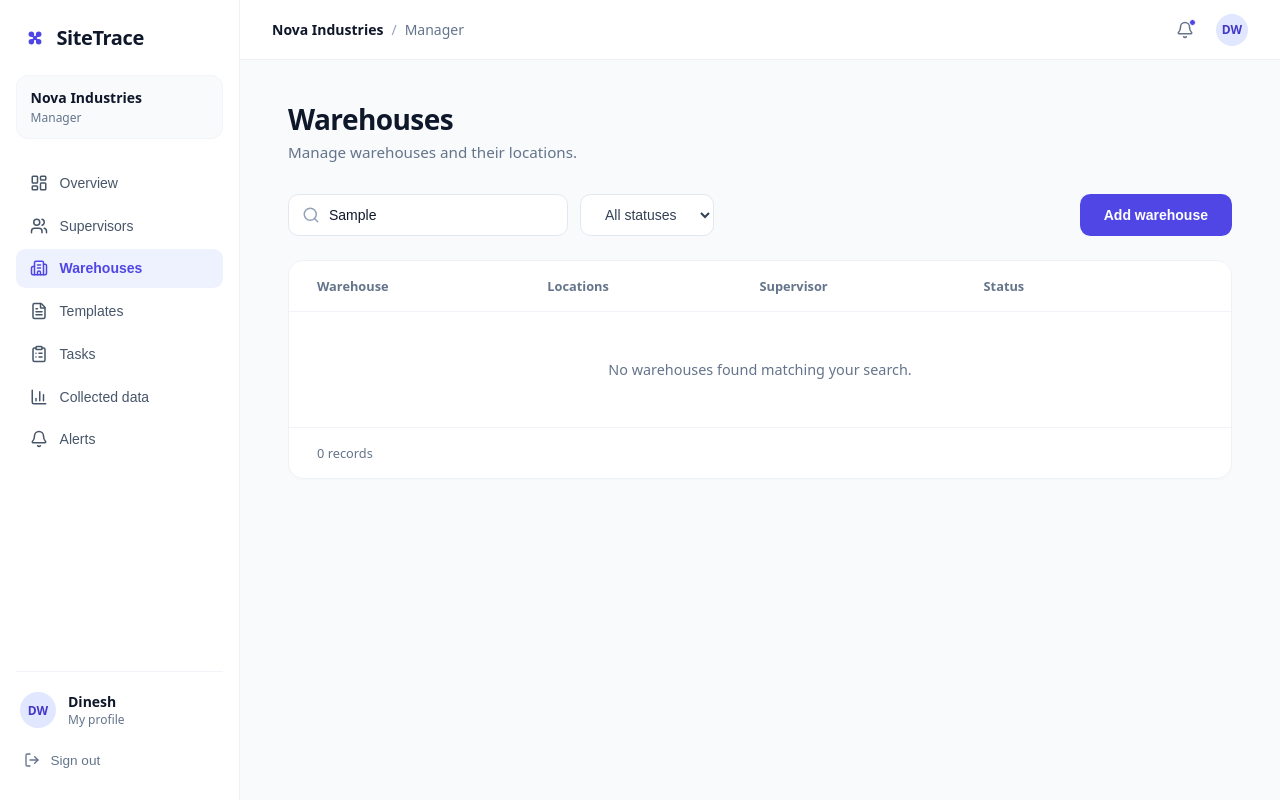
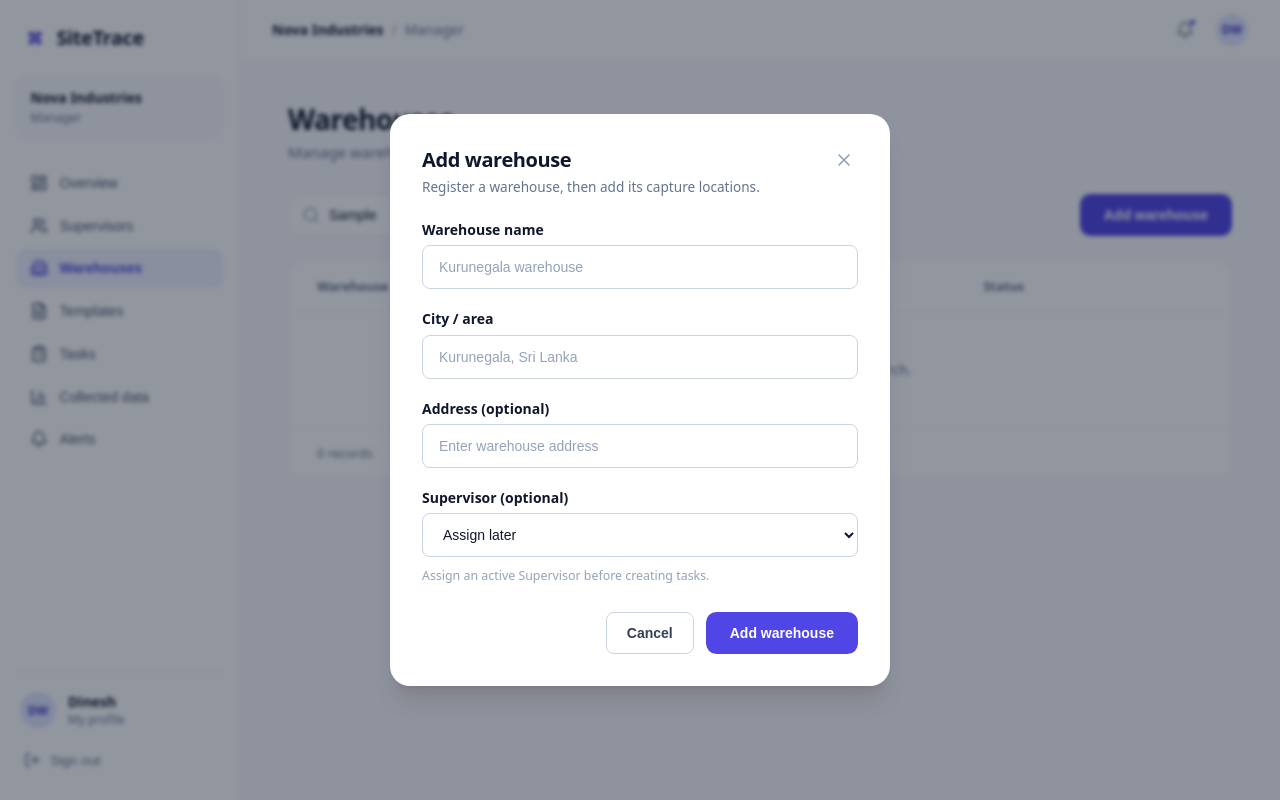
Before and after one commit to BitSync-Level-II-Project/saas-platform-web, a React (Vite) app: page / in a window 1280 px wide. Both pictures are taken after typing "Sample" into the empty fields and a click on the button "Add warehouse". Built offline with nearby package versions, Linux system fonts and the light colour scheme.

Commit message:
feat(wearehouse): implemented add warehouse registration form

```diff
--- a/src/App.tsx
+++ b/src/App.tsx
@@ -3,11 +3,12 @@ import Sidebar from './components/Sidebar';
 import Topbar from './components/Topbar';
 import WarehouseFilters from './components/WarehouseFilters';
 import WarehouseTable from './components/WarehouseTable';
+import AddWarehouseModal from './components/AddWarehouseModal';
 import type { Warehouse } from './types';
 
 export default function App() {
-  // 1. Initial warehouses
-  const [warehouses] = useState<Warehouse[]>([
+  // 1. Initial 3 warehouses
+  const [warehouses, setWarehouses] = useState<Warehouse[]>([
     {
       id: '1',
       name: 'Colombo warehouse',
@@ -38,7 +39,33 @@ export default function App() {
   const [searchTerm, setSearchTerm] = useState('');
   const [statusFilter, setStatusFilter] = useState('All');
 
-  // 3. Filtered list based on user search and status dropdown
+  // 3. Modal open/close state
+  const [isModalOpen, setIsModalOpen] = useState(false);
+
+  // 4. Function to add a new warehouse to the list
+  const handleAddWarehouse = (newWarehouseData: {
+    name: string;
+    city: string;
+    address?: string;
+    supervisor: string;
+  }) => {
+    const newEntry: Warehouse = {
+      id: Date.now().toString(),
+      name: newWarehouseData.name,
+      city: newWarehouseData.city,
+      locations: 0,
+      supervisor:
+        newWarehouseData.supervisor === 'Assign later'
+          ? 'Unassigned'
+          : newWarehouseData.supervisor,
+      status: 'Active',
+    };
+
+    // Add new warehouse to top of list
+    setWarehouses((prev) => [newEntry, ...prev]);
+  };
+
+  // 5. Filter list dynamically based on search & status
   const filteredWarehouses = warehouses.filter((item) => {
     const matchesSearch =
       item.name.toLowerCase().includes(searchTerm.toLowerCase()) ||
@@ -51,16 +78,12 @@ export default function App() {
     return matchesSearch && matchesStatus;
   });
 
-  const handleOpenAddModal = () => {
-    alert('Add warehouse modal will open here in the next step!');
-  };
-
   return (
     <div className="app-layout">
       {/* Sidebar */}
       <Sidebar />
 
-      {/* Main Content */}
+      {/* Main Content Area */}
       <div className="main-wrapper">
         <Topbar />
 
@@ -70,17 +93,24 @@ export default function App() {
             <p className="page-subtitle">Manage warehouses and their locations.</p>
           </header>
 
-          {/* Search, Filter, and Add Button Bar */}
+          {/* Filter Bar with Search, Dropdown & Add button */}
           <WarehouseFilters
             searchTerm={searchTerm}
             onSearchChange={setSearchTerm}
             statusFilter={statusFilter}
             onStatusChange={setStatusFilter}
-            onAddClick={handleOpenAddModal}
+            onAddClick={() => setIsModalOpen(true)}
           />
 
-          {/* Dynamic Table */}
+          {/* Table */}
           <WarehouseTable warehouses={filteredWarehouses} />
+
+          {/* Add Warehouse Modal Dialog */}
+          <AddWarehouseModal
+            isOpen={isModalOpen}
+            onClose={() => setIsModalOpen(false)}
+            onAddWarehouse={handleAddWarehouse}
+          />
         </main>
       </div>
     </div>
--- /dev/null
+++ b/src/components/AddWarehouseModal.tsx
@@ -0,0 +1,142 @@
+import { useState } from 'react';
+import { X } from 'lucide-react';
+
+interface AddWarehouseModalProps {
+  isOpen: boolean;
+  onClose: () => void;
+  onAddWarehouse: (data: {
+    name: string;
+    city: string;
+    address?: string;
+    supervisor: string;
+  }) => void;
+}
+
+export default function AddWarehouseModal({
+  isOpen,
+  onClose,
+  onAddWarehouse,
+}: AddWarehouseModalProps) {
+  // Simple form input states
+  const [name, setName] = useState('');
+  const [city, setCity] = useState('');
+  const [address, setAddress] = useState('');
+  const [supervisor, setSupervisor] = useState('Assign later');
+
+  // If modal is not open, do not render anything
+  if (!isOpen) return null;
+
+  const handleSubmit = (e: React.FormEvent) => {
+    e.preventDefault();
+
+    // Basic validation
+    if (!name.trim() || !city.trim()) {
+      alert('Please fill in both the warehouse name and city.');
+      return;
+    }
+
+    // Call the parent function to add the new warehouse
+    onAddWarehouse({
+      name: name.trim(),
+      city: city.trim(),
+      address: address.trim(),
+      supervisor,
+    });
+
+    // Reset fields and close
+    setName('');
+    setCity('');
+    setAddress('');
+    setSupervisor('Assign later');
+    onClose();
+  };
+
+  return (
+    <div className="modal-overlay" onClick={onClose}>
+      {/* Modal Box */}
+      <div className="modal-card" onClick={(e) => e.stopPropagation()}>
+        {/* Header */}
+        <div className="modal-header">
+          <div>
+            <h2 className="modal-title">Add warehouse</h2>
+            <p className="modal-subtitle">
+              Register a warehouse, then add its capture locations.
+            </p>
+          </div>
+          <button className="modal-close-btn" onClick={onClose} type="button">
+            <X size={20} />
+          </button>
+        </div>
+
+        {/* Form */}
+        <form onSubmit={handleSubmit} className="modal-form">
+          {/* Warehouse Name */}
+          <div className="form-group">
+            <label className="form-label">Warehouse name</label>
+            <input
+              type="text"
+              className="form-input"
+              placeholder="Kurunegala warehouse"
+              value={name}
+              onChange={(e) => setName(e.target.value)}
+              required
+            />
+          </div>
+
+          {/* City / Area */}
+          <div className="form-group">
+            <label className="form-label">City / area</label>
+            <input
+              type="text"
+              className="form-input"
+              placeholder="Kurunegala, Sri Lanka"
+              value={city}
+              onChange={(e) => setCity(e.target.value)}
+              required
+            />
+          </div>
+
+          {/* Address (Optional) */}
+          <div className="form-group">
+            <label className="form-label">Address (optional)</label>
+            <input
+              type="text"
+              className="form-input"
+              placeholder="Enter warehouse address"
+              value={address}
+              onChange={(e) => setAddress(e.target.value)}
+            />
+          </div>
+
+          {/* Supervisor Selection */}
+          <div className="form-group">
+            <label className="form-label">Supervisor (optional)</label>
+            <select
+              className="form-select"
+              value={supervisor}
+              onChange={(e) => setSupervisor(e.target.value)}
+            >
+              <option value="Assign later">Assign later</option>
+              <option value="Malith Senanayake">Malith Senanayake</option>
+              <option value="Tharushi Perera">Tharushi Perera</option>
+              <option value="Ruwan Silva">Ruwan Silva</option>
+            </select>
+            <span className="form-help">
+              Assign an active Supervisor before creating tasks.
+            </span>
+          </div>
+
+          {/* Modal Action Buttons */}
+          <div className="modal-actions">
+            <button type="button" className="btn-cancel" onClick={onClose}>
+              Cancel
+            </button>
+            <button type="submit" className="btn-primary">
+              Add warehouse
+            </button>
+          </div>
+        </form>
+      </div>
+    </div>
+  );
+}
--- a/src/index.css
+++ b/src/index.css
@@ -496,3 +496,163 @@ body {
   color: #64748b;
   font-size: 0.9rem;
 }
+/* ----------------- Add Warehouse Modal Styles ----------------- */
+.modal-overlay {
+  position: fixed;
+  top: 0;
+  left: 0;
+  right: 0;
+  bottom: 0;
+  background-color: rgba(15, 23, 42, 0.45);
+  backdrop-filter: blur(2px);
+  display: flex;
+  align-items: center;
+  justify-content: center;
+  z-index: 1000;
+  padding: 1.5rem;
+}
+
+.modal-card {
+  background-color: #ffffff;
+  border-radius: 1.25rem;
+  width: 100%;
+  max-width: 500px;
+  padding: 2rem;
+  box-shadow: 0 20px 25px -5px rgba(0, 0, 0, 0.1), 0 8px 10px -6px rgba(0, 0, 0, 0.1);
+  animation: modalPop 0.15s ease-out;
+}
+
+@keyframes modalPop {
+  from {
+    opacity: 0;
+    transform: scale(0.96);
+  }
+  to {
+    opacity: 1;
+    transform: scale(1);
+  }
+}
+
+.modal-header {
+  display: flex;
+  align-items: flex-start;
+  justify-content: space-between;
+  margin-bottom: 1.5rem;
+}
+
+.modal-title {
+  font-size: 1.25rem;
+  font-weight: 700;
+  color: #0f172a;
+  letter-spacing: -0.02em;
+}
+
+.modal-subtitle {
+  font-size: 0.85rem;
+  color: #64748b;
+  margin-top: 0.25rem;
+}
+
+.modal-close-btn {
+  background: transparent;
+  border: none;
+  color: #94a3b8;
+  cursor: pointer;
+  padding: 0.25rem;
+  border-radius: 0.375rem;
+  display: flex;
+  align-items: center;
+  justify-content: center;
+  transition: color 0.15s;
+}
+
+.modal-close-btn:hover {
+  color: #0f172a;
+}
+
+.modal-form {
+  display: flex;
+  flex-direction: column;
+  gap: 1.25rem;
+}
+
+.form-group {
+  display: flex;
+  flex-direction: column;
+  gap: 0.4rem;
+}
+
+.form-label {
+  font-size: 0.875rem;
+  font-weight: 600;
+  color: #0f172a;
+}
+
+.form-input {
+  height: 44px;
+  padding: 0 1rem;
+  border: 1px solid #cbd5e1;
+  border-radius: 0.5rem;
+  font-size: 0.875rem;
+  color: #0f172a;
+  outline: none;
+  transition: border-color 0.15s, box-shadow 0.15s;
+}
+
+.form-input::placeholder {
+  color: #94a3b8;
+}
+
+.form-input:focus {
+  border-color: #4f46e5;
+  box-shadow: 0 0 0 3px rgba(79, 70, 229, 0.1);
+}
+
+.form-select {
+  height: 44px;
+  padding: 0 1rem;
+  border: 1px solid #cbd5e1;
+  border-radius: 0.5rem;
+  font-size: 0.875rem;
+  color: #0f172a;
+  background-color: #ffffff;
+  cursor: pointer;
+  outline: none;
+  transition: border-color 0.15s, box-shadow 0.15s;
+}
+
+.form-select:focus {
+  border-color: #4f46e5;
+  box-shadow: 0 0 0 3px rgba(79, 70, 229, 0.1);
+}
+
+.form-help {
+  font-size: 0.775rem;
+  color: #94a3b8;
+  margin-top: 0.2rem;
+}
+
+.modal-actions {
+  display: flex;
+  align-items: center;
+  justify-content: flex-end;
+  gap: 0.75rem;
+  margin-top: 0.5rem;
+}
+
+.btn-cancel {
+  height: 42px;
+  padding: 0 1.25rem;
+  background-color: #ffffff;
+  border: 1px solid #cbd5e1;
+  border-radius: 0.5rem;
+  color: #334155;
+  font-size: 0.875rem;
+  font-weight: 600;
+  cursor: pointer;
+  transition: background-color 0.15s;
+}
+
+.btn-cancel:hover {
+  background-color: #f8fafc;
+}
```
